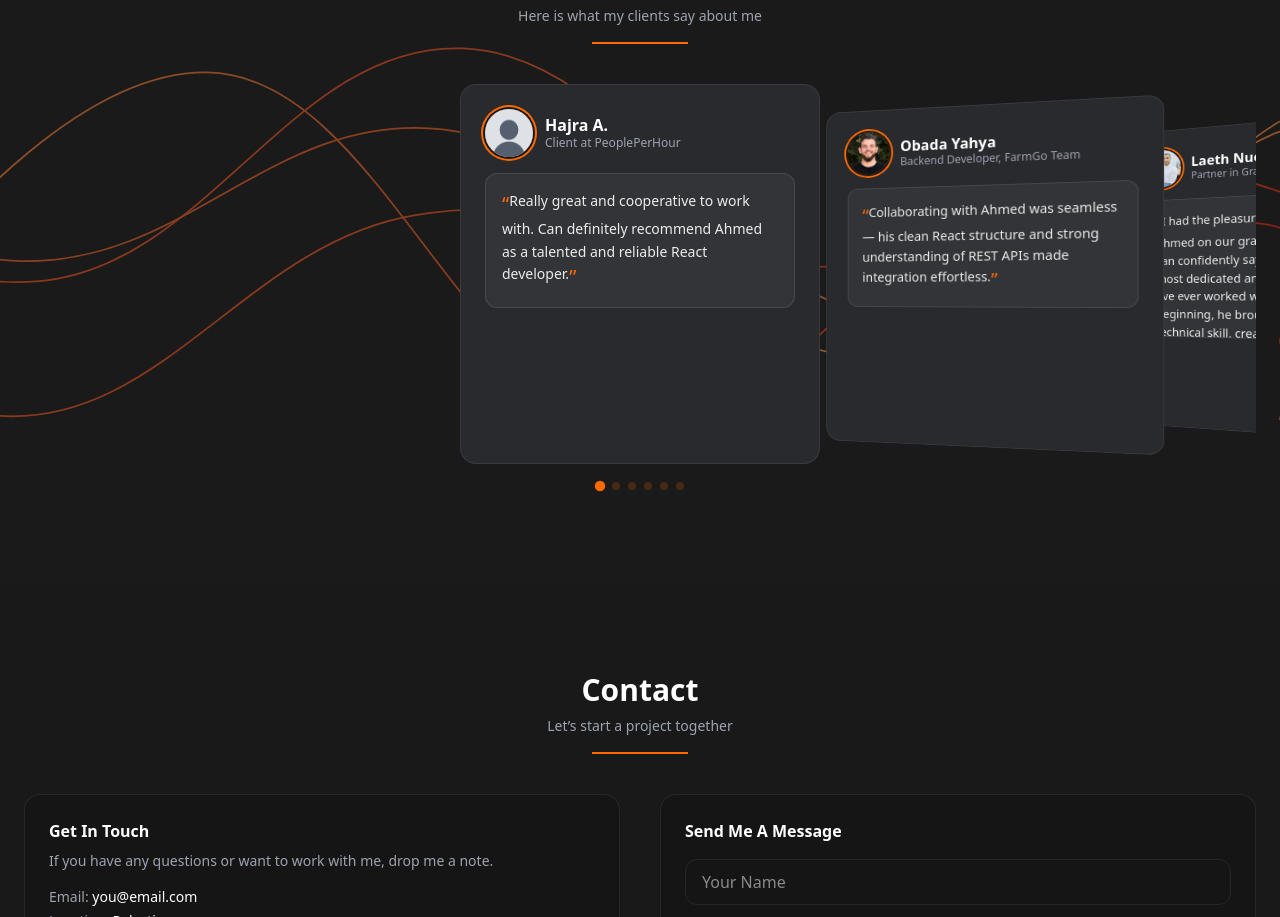
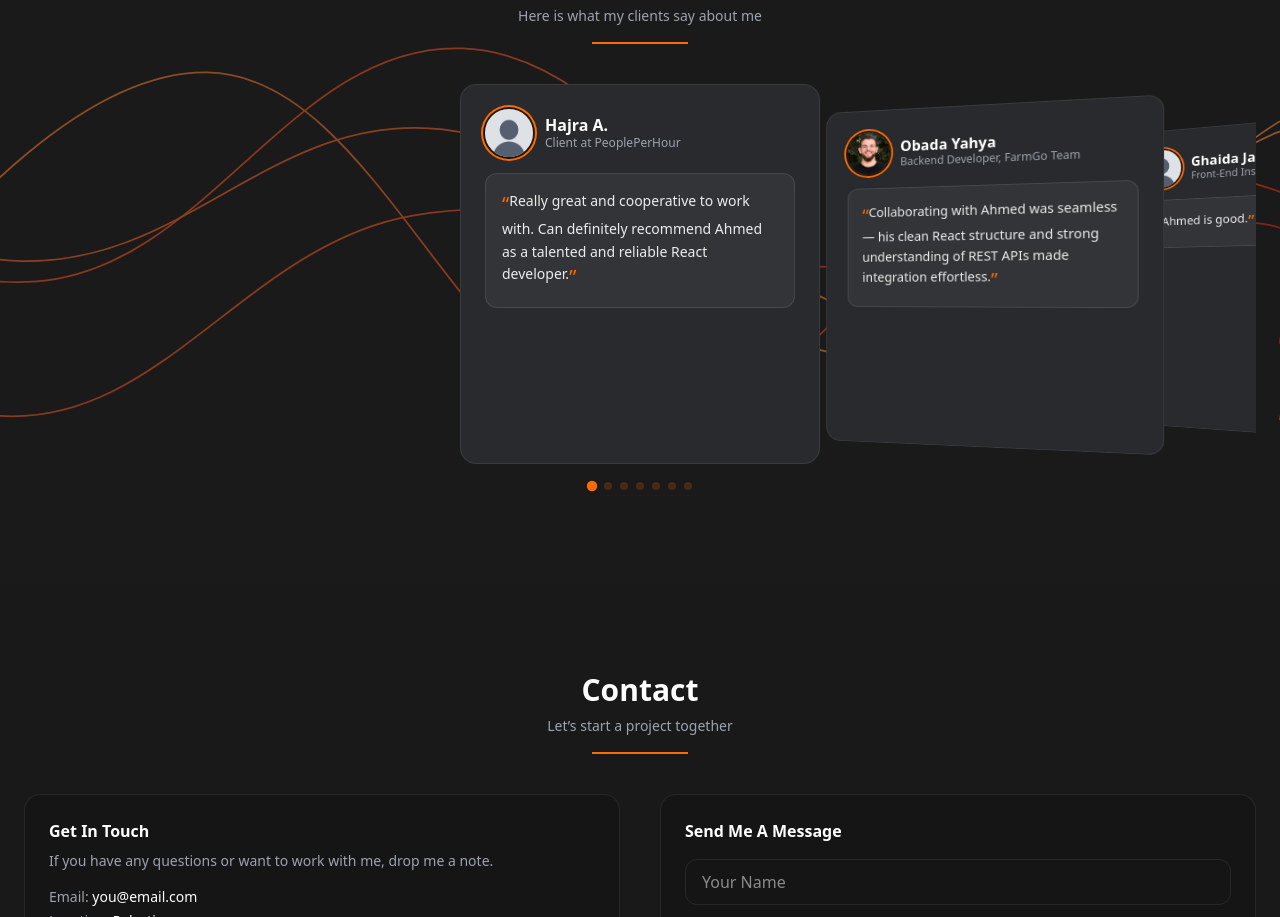
Before and after one commit to a7mad1112/personal-site, a React (Vite) app: page / in a window 1280 px wide. Shown: the part 6600-7517 px from the top of the page. Built offline with nearby package versions, Linux system fonts and the light colour scheme.

Commit message:
add ghaida's feedback to testimonials object

```diff
--- a/src/data/testimonials.js
+++ b/src/data/testimonials.js
@@ -12,6 +12,12 @@ export const testimonials = [
     feedback:
       "Collaborating with Ahmed was seamless — his clean React structure and strong understanding of REST APIs made integration effortless.",
     image: "testimonials/obada.png",
+  },
+  {
+    name: "Ghaida Ja'aysah",
+    role: "Front-End Instructor & Teaching Partner",
+    feedback: "Ahmed is good.",
+    image: "testimonials/user-profile.png",
   },
   {
     name: "Laeth Nueirat",
```
